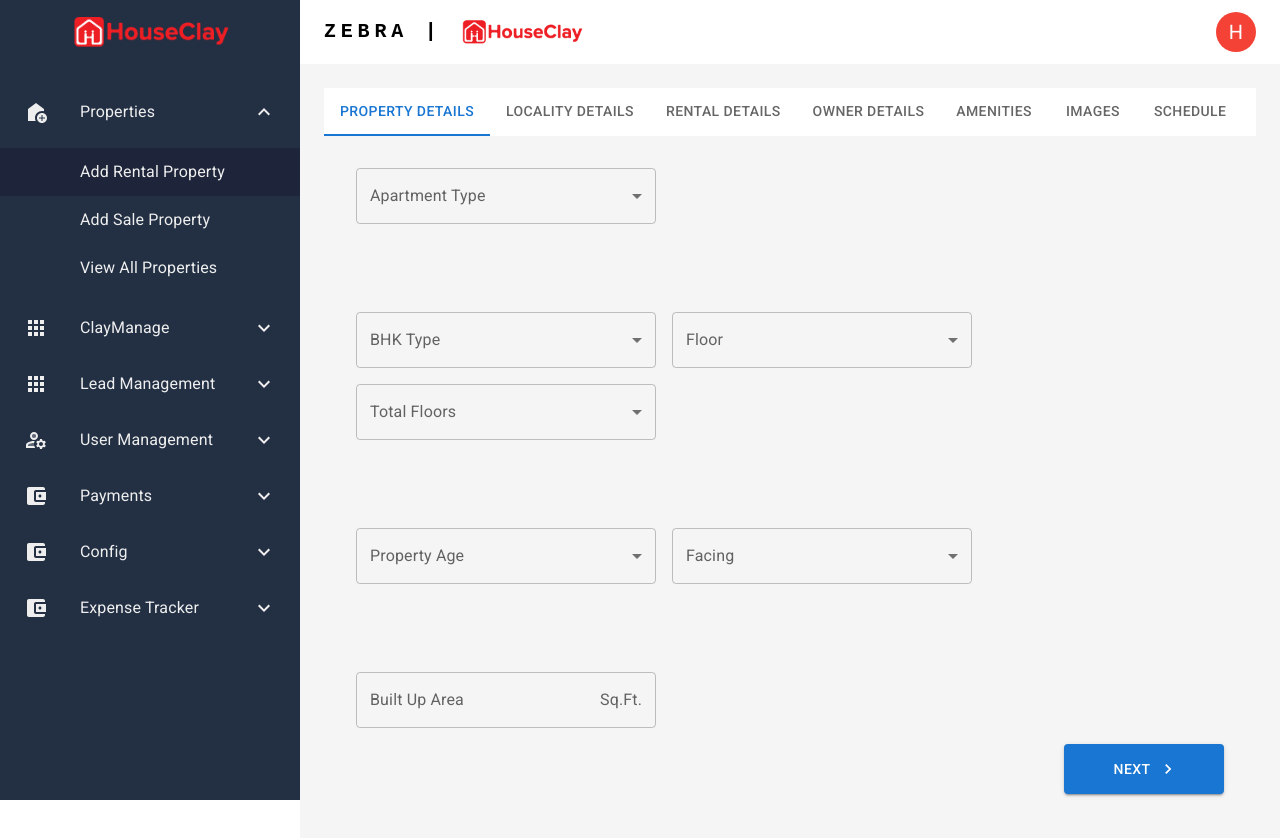
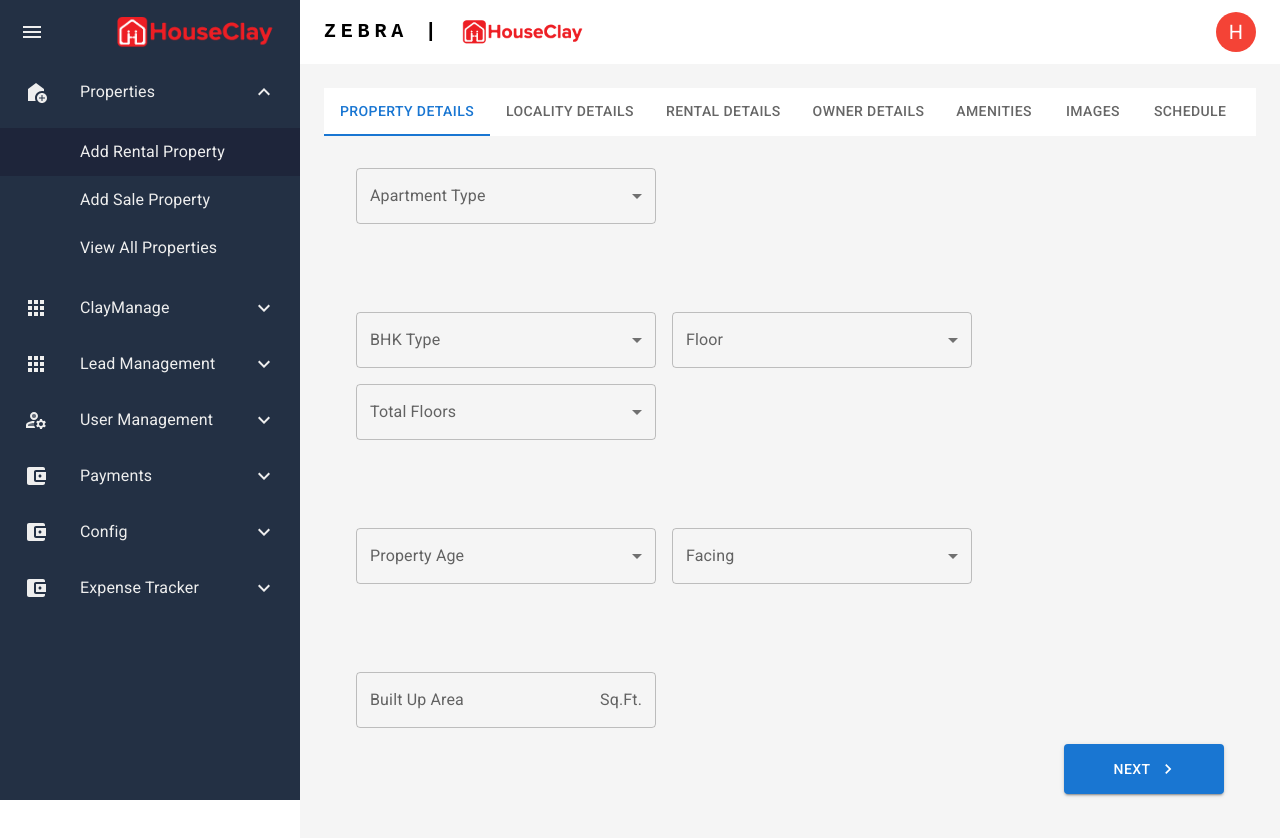
Before and after one commit to boxzero/zebra-ui, a React (Create React App) app: page /properties/post-new-rental-property in a window 1280 px wide. Shown: the top 838 px of the page. Built offline with nearby package versions, Linux system fonts and the light colour scheme.

Commit message:
schedule buttons changed

```diff
--- a/src/components/common/Sidebar.tsx
+++ b/src/components/common/Sidebar.tsx
@@ -6,25 +6,24 @@ import appRoutes from "../../routes/appRoutes";
 import SidebarItem from "./SidebarItem";
 import SidebarItemCollapse from "./SidebarItemCollapse";
 import { useState } from "react";
-// import {IconButton} from "@mui/material";
-// import CurrencyRupeeIcon from '@mui/icons-material/CurrencyRupee';
 import MenuIcon from '@mui/icons-material/Menu';
+import CloseIcon from '@mui/icons-material/Close';
 
-const Sidebar = () => {
+const Sidebar: React.FC = () => {
+  const [open, setOpen] = useState(false);
 
-const [open,setOpen] = useState(false);
+  const toggleDrawer = () => {
+    setOpen(!open);
+  };
 
+  const closeDrawer = () => {
+    setOpen(false);
+  };
 
   return (
-
-    //  <IconButton>
-    //   <MenuIcon/>
-    //  </IconButton>
-
     <Drawer
       variant="permanent"
       open={open}
-      onClose={() => setOpen(false)}
       sx={{
         width: sizeConfigs.sidebar.width,
         flexShrink: 0,
@@ -37,25 +36,40 @@ const [open,setOpen] = useState(false);
         }
       }}
     >
-      <List disablePadding>
-        <Toolbar sx={{ marginBottom: "20px" }}>
-          <Stack
-           sx={{ width: "100%" }}
-            direction="row"
-            justifyContent="center"
+      <Toolbar sx={{ justifyContent: "space-between" }}>
+        {open ? (
+          <IconButton
+            color="inherit"
+            aria-label="close drawer"
+            onClick={closeDrawer}
+            edge="start"
+            sx={{ mr: 2 }}
           >
-        <Box component="img"
+            <CloseIcon />
+          </IconButton>
+        ) : (
+          <IconButton
+            color="inherit"
+            aria-label="open drawer"
+            onClick={toggleDrawer}
+            edge="start"
+            sx={{ mr: 2 }}
+          >
+            <MenuIcon />
+          </IconButton>
+        )}
+        <Stack direction="row" justifyContent="center">
+          <Box
+            component="img"
             sx={{
-
               height: 44
             }}
             alt="HouseClay-Zebra"
             src={assets.images.dashboard_center_logo}
-         >
-
-        </Box>
+          />
         </Stack>
       </Toolbar>
+      <List disablePadding>
         {appRoutes.map((route, index) => (
           route.sidebarProps ? (
             route.child ? (
@@ -70,4 +84,4 @@ const [open,setOpen] = useState(false);
   );
 };
 
-export default Sidebar;
+export default Sidebar;
--- a/src/pages/Properties/MiniForms/Schedule.tsx
+++ b/src/pages/Properties/MiniForms/Schedule.tsx
@@ -90,19 +90,32 @@ const Schedule = () => {
   // availability
 
 const handleButton4Click = () => {
-    setIs4Outlined(!is4Outlined);
-    setButton4Background(is4Outlined ? 'green' : 'transparent');
+  setIs4Outlined(true);
+  setIs5Outlined(false);
+  setIs6Outlined(false);
+  setButton4Background('green');
+  setButton5Background('transparent');
+  setButton6Background('transparent');
 };
 
 const handleButton5Click = () => {
-    setIs5Outlined(!is5Outlined);
-    setButton5Background(is5Outlined ? 'green' : 'transparent');
+  setIs4Outlined(false);
+  setIs5Outlined(true);
+  setIs6Outlined(false);
+  setButton4Background('transparent');
+  setButton5Background('green');
+  setButton6Background('transparent');
 };
 
 const handleButton6Click = () => {
-    setIs6Outlined(!is6Outlined);
-    setButton6Background(is6Outlined ? 'green' : 'transparent');
+  setIs4Outlined(false);
+  setIs5Outlined(false);
+  setIs6Outlined(true);
+  setButton4Background('transparent');
+  setButton5Background('transparent');
+  setButton6Background('green');
 };
+
 
 
   return (
```
Lines whose indentation alone changed are shown as unchanged.
